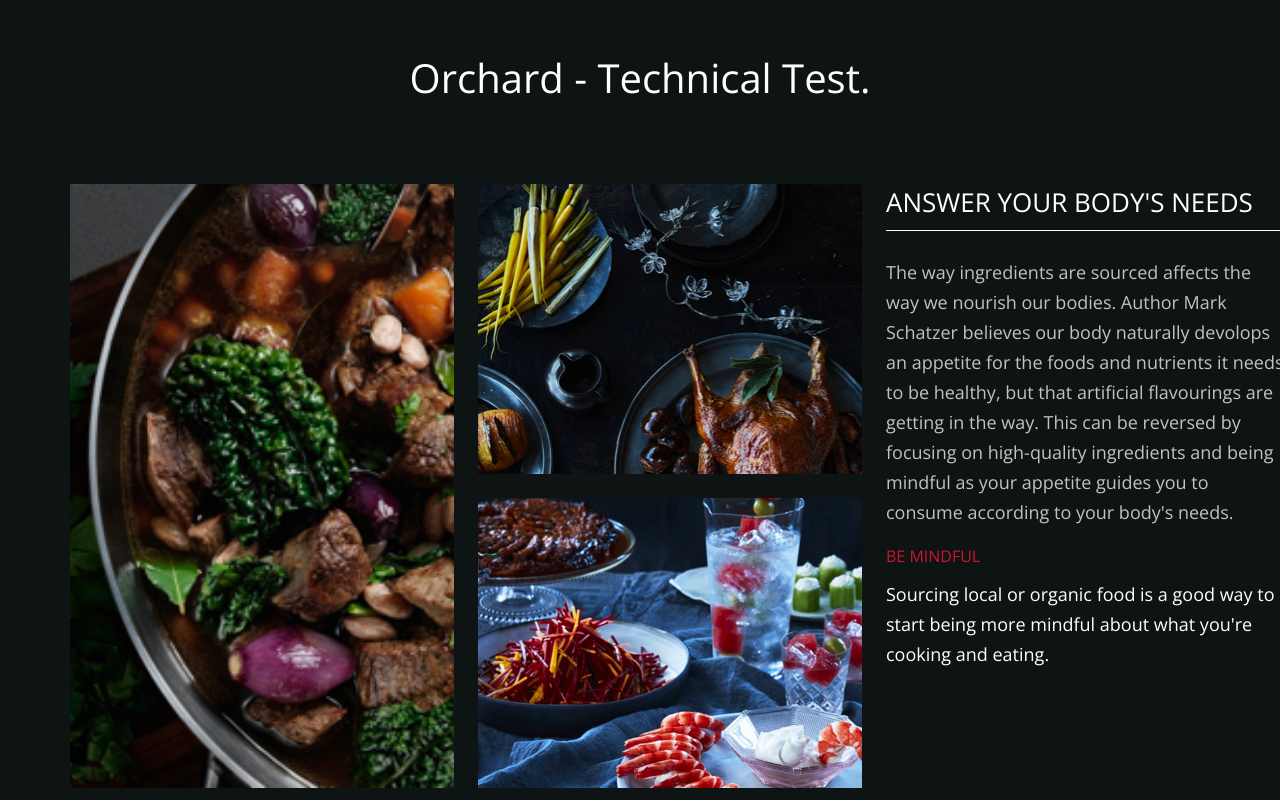
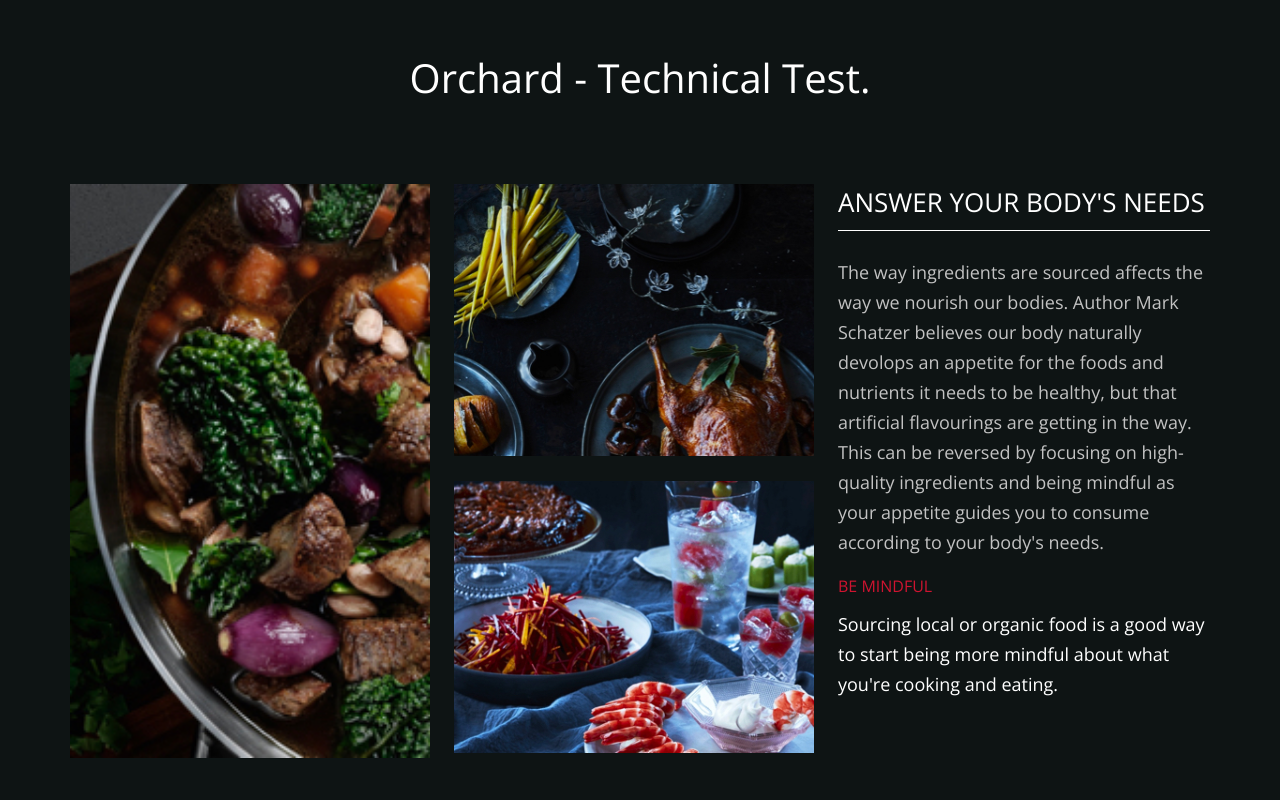
Before and after one commit to JayceDugan/Orchard-Test, a Vue app: page / in a window 1280 px wide. Shown: the top 800 px of the page. Built offline with nearby package versions, Linux system fonts and the light colour scheme.

Commit message:
feat: Image modals.

```diff
--- a/src/App.vue
+++ b/src/App.vue
@@ -180,5 +180,6 @@ $spacing_base: 4;
 
 img {
   max-width: 100%;
+  object-fit: cover;
 }
 </style>
--- a/src/components/content-block/ContentBlock.vue
+++ b/src/components/content-block/ContentBlock.vue
@@ -22,8 +22,8 @@ export default {
   grid-template-columns: minmax(0, 1fr);
   grid-gap: 24px;
 
-  @media all and (min-width: 991px) {
-    grid-template-columns: minmax(792px, 8fr) minmax(400px, 4fr);
+  @media all and (min-width: 1220px) {
+    grid-template-columns: minmax(0, 8fr) minmax(0, 4fr);
   }
 }
 </style>
--- /dev/null
+++ b/src/components/layout/ImageModal.vue
@@ -0,0 +1,57 @@
+<template>
+  <div class="image-modal" @click="clickHandler">
+    <img :src="require(`@/assets/${image}`)" class="image-modal__image" />
+  </div>
+</template>
+
+<script>
+export default {
+  name: 'ImageModal',
+  props: {
+    image: {
+      type: String,
+      required: true,
+      default: () => ('')
+    }
+  },
+  methods: {
+    clickHandler() {
+      this.$emit('close');
+    }
+  }
+}
+</script>
+
+<style lang="scss" scoped>
+.image-modal {
+  position: fixed;
+  top: 0;
+  bottom: 0;
+  left: 0;
+  right: 0;
+  z-index: 999;
+  display: grid;
+  place-content: center;
+  padding: 40px;
+
+  &::before {
+    content: '';
+    position: absolute;
+    top: 0;
+    bottom: 0;
+    left: 0;
+    right: 0;
+    background-color: rgba(#000, 0.7);
+  }
+
+  &__image {
+    z-index: 1000;
+    opacity: 1;
+    height: auto;
+    width: 800px;
+    max-width: 100%;
+    object-fit: cover;
+    max-width: 100%;
+  }
+}
+</style>
--- /dev/null
+++ b/src/components/layout/ImageModalItem.vue
@@ -0,0 +1,60 @@
+<template>
+  <section class="image-modal-item">
+    <img
+      :src="require(`@/assets/${image}`)"
+      class="image-modal-item__image cursor--pointer"
+      @click="toggleModal"
+    />
+    <fade-transition appear>
+      <image-modal
+        v-show="modalActive"
+        :image="image"
+        @close="closeHandler"
+      />
+    </fade-transition>
+  </section>
+</template>
+
+<script>
+import ImageModal from '@/components/layout/ImageModal'
+
+export default {
+  name: 'ImageModalItem',
+  props: {
+    image: {
+      type: String,
+      required: true,
+      default: () => ('')
+    }
+  },
+  components: {
+    'image-modal': ImageModal
+  },
+  data: () => ({
+    modalActive: false
+  }),
+  methods: {
+    toggleModal() {
+      this.modalActive = !this.modalActive
+    },
+    closeHandler() {
+      this.modalActive = false
+    }
+  }
+}
+</script>
+
+<style lang="scss" scoped>
+.image-modal-item {
+  &__image {
+    transition: all 0.25s ease-in-out;
+
+    &:hover,
+    &:active,
+    &:focus {
+      transform: scale(0.95);
+      filter: blur(2px);
+    }
+  }
+}
+</style>
--- a/src/views/Home.vue
+++ b/src/views/Home.vue
@@ -9,25 +9,28 @@
         <content-block v-else class="block" data-cy="content-block">
           <template v-slot:feature>
             <section class="image-tiles" data-cy="image-tiles">
-              <img src="@/assets/Image-01.jpg" />
-              <img src="@/assets/Image-02.jpg" />
-              <img src="@/assets/Image-03.jpg" />
+              <image-modal-item image="Image-01.jpg" />
+              <image-modal-item image="Image-02.jpg" />
+              <image-modal-item image="Image-03.jpg" />
             </section>
           </template>
           <template v-slot:content>
             <h3
-                class="text-h4 title-underlined text-transform--uppercase font-weight-light"
-                data-cy="content-block-title"
+              class="text-h4 title-underlined text-transform--uppercase font-weight-light"
+              data-cy="content-block-title"
             >
               {{ content.title }}
             </h3>
 
-            <p class="text--secondary body-2" data-cy="content-block-description">
+            <p
+              class="text--secondary body-2"
+              data-cy="content-block-description"
+            >
               {{ content.description }}
             </p>
             <p
-                class="text--capitalize text--primary mb-3 text-transform--uppercase"
-                data-cy="content-block-subtitle"
+              class="text--capitalize text--primary mb-3 text-transform--uppercase"
+              data-cy="content-block-subtitle"
             >
               {{ content.subtitle }}
             </p>
@@ -45,6 +48,7 @@
 import Container from '@/components/layout/Container'
 import NewsFeed from '@/components/news-feed/NewsFeed'
 import ContentBlock from '@/components/content-block/ContentBlock'
+import ImageModalItem from '@/components/layout/ImageModalItem'
 
 const fakeContent = {
   title: "Answer Your Body's Needs",
@@ -62,7 +66,8 @@ export default {
   components: {
     NewsFeed,
     Container,
-    ContentBlock
+    ContentBlock,
+    ImageModalItem
   },
   data: () => ({
     loading: true,
@@ -110,7 +115,8 @@ export default {
   display: grid;
   grid-rows: repeat(3, minmax(384px, auto));
   grid-template-columns: minmax(100%, 1fr);
-  grid-gap: 24px;
+  grid-row-gap: 20px;
+  grid-column-gap: 24px;
 
   img {
     object-fit: cover;
@@ -124,6 +130,11 @@ export default {
     & > :first-child {
       grid-row: 1 / 3;
       height: 100%;
+
+      ::v-deep .image-modal-item__image {
+        height: 100%;
+        object-fit: cover;
+      }
     }
   }
 }
```
